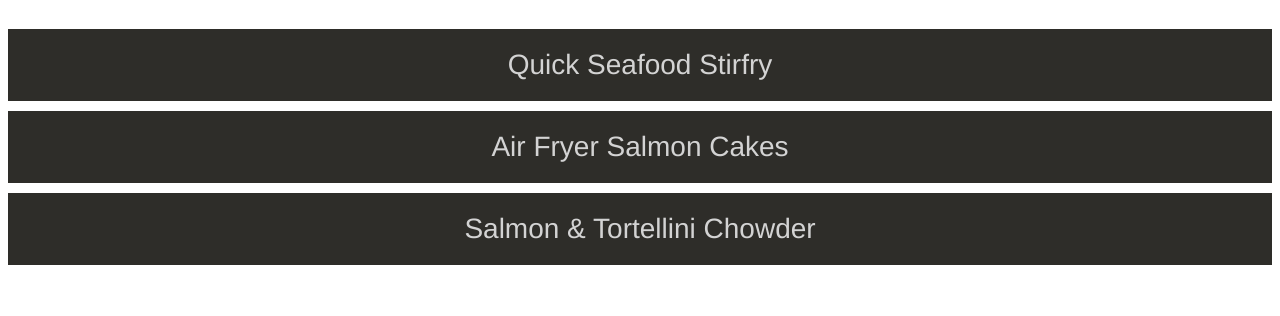
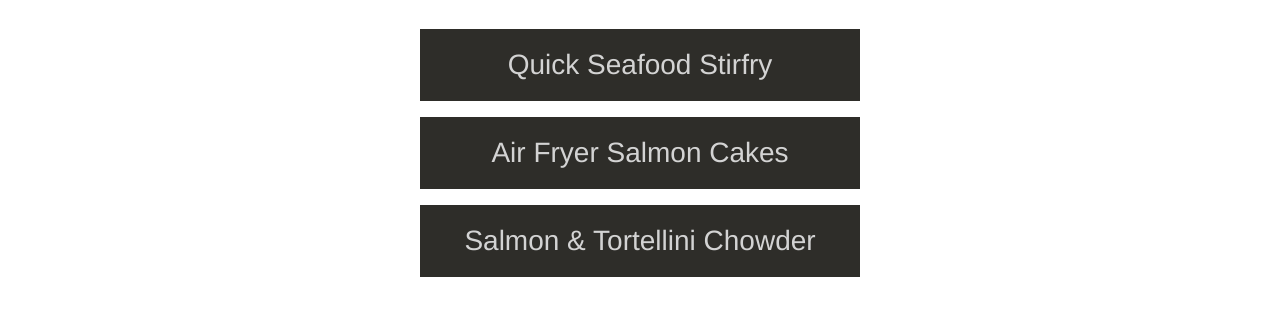
Before and after one commit to JKockaya/odin-recipes, a plain HTML site: page index.html in a window 1280 px wide. Shown: the part 90-406 px from the top of the page. Drawn offline with Linux system fonts and the light colour scheme.

Commit message:
Update recipe index page with basic styling

```diff
--- a/index.html
+++ b/index.html
@@ -7,12 +7,12 @@
     </head>
 
     <body>
-        <h1>Odin Recipes</h1>
+        <h1 class="title">Odin Recipes</h1>
 
-    <ul>
-        <li><a href="./recipes/stirfry.html">Quick Seafood Stirfry</a></li>
-        <li><a href="./recipes/fishcakes.html">Air Fryer Salmon Cakes</a></li>
-        <li><a href="./recipes/chowder.html">Salmon & Tortellini Chowder</a></li>
+    <ul class="recipe-list">
+        <li class="menu-item"><a href="./recipes/stirfry.html">Quick Seafood Stirfry</a></li>
+        <li class="menu-item"><a href="./recipes/fishcakes.html">Air Fryer Salmon Cakes</a></li>
+        <li class="menu-item"><a href="./recipes/chowder.html">Salmon & Tortellini Chowder</a></li>
     </ul>
     </body>
 
--- a/styles.css
+++ b/styles.css
@@ -32,3 +32,8 @@ a {
 li:hover a {
     color: rgb(46,45,41);
 }
+
+.menu-item {
+    width: 400px;
+    margin: 16px auto;
+}
```
